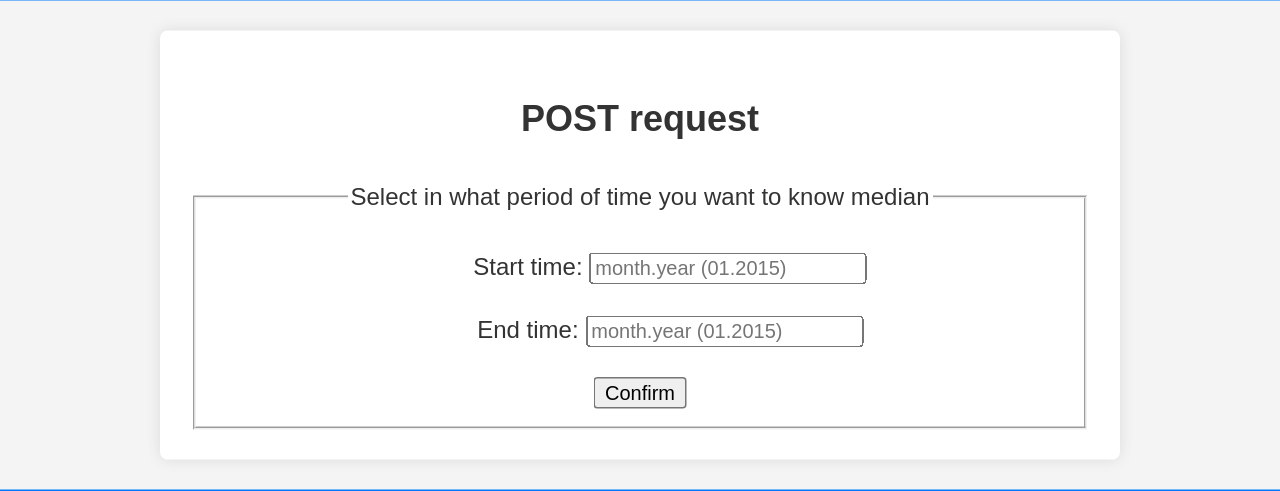
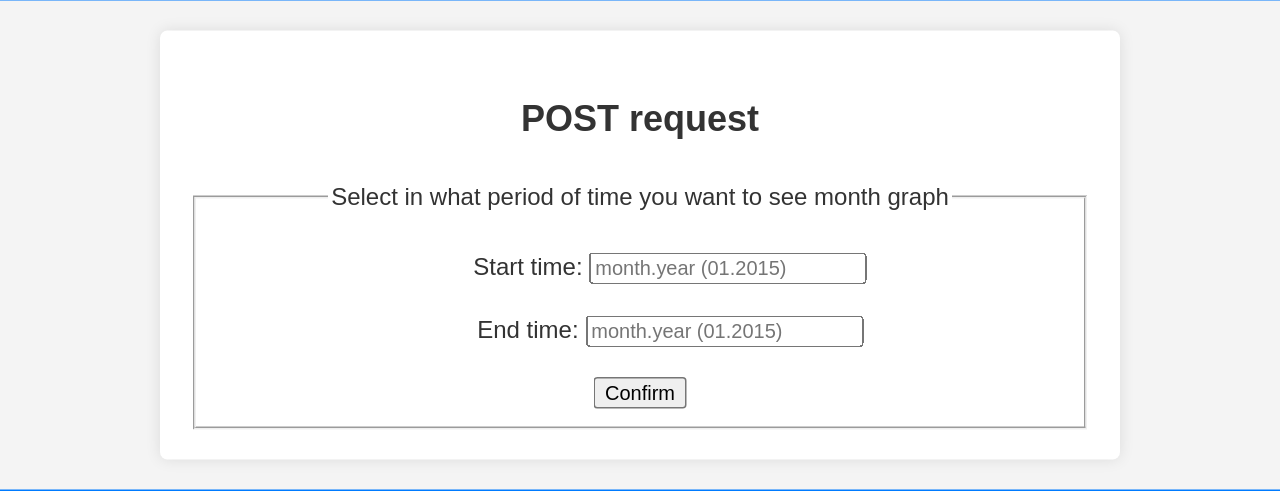
Before and after one commit to VChemSilaBrat/HSE-DSBA-2023-FIRST-SEMESTER-PROJECT, a Flask app: page /plots in a window 1280 px wide; the page is wider, and only the part inside the window is pictured. Shown: the part 145-636 px from the top of that part. Run offline with Flask 3, Linux system fonts and the light colour scheme.

Commit message:
fix legend

```diff
--- a/templates/Plots.html
+++ b/templates/Plots.html
@@ -23,7 +23,7 @@
     <form action="/plots" method="post">
         <h2>POST request</h2>
         <fieldset>
-          <legend>Select in what period of time you want to know median</legend>
+          <legend>Select in what period of time you want to see month graph</legend>
           <ul>
               <label for="start">Start time:</label>
               <input type="text" name="start" placeholder="month.year (01.2015)" id="start" required>
```
